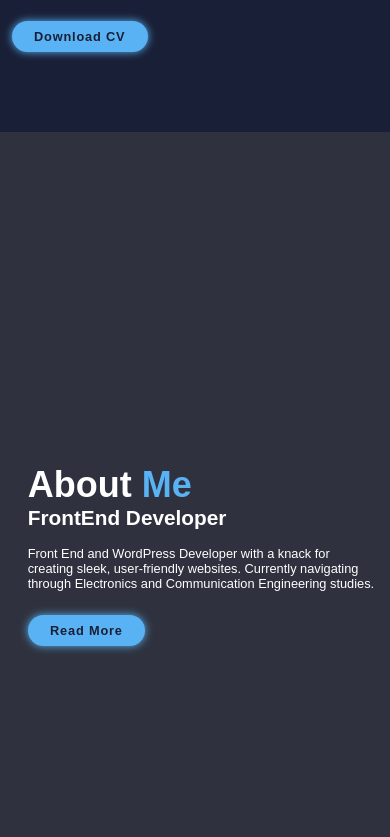
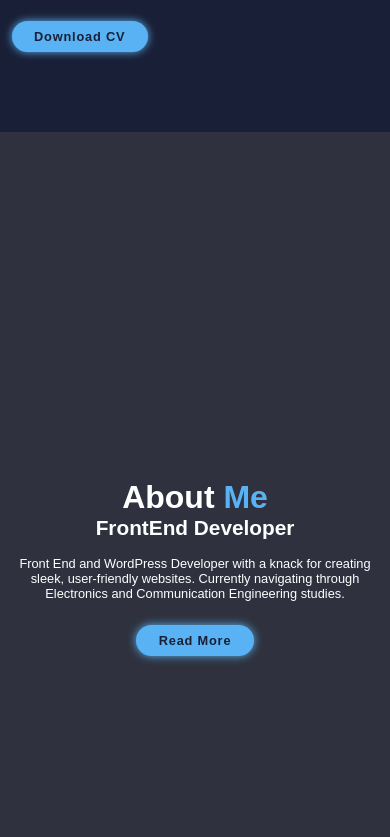
Before and after one commit to Sachin-exe/Portfolio, a plain HTML site: page index.html in a window 390 px wide. Shown: the part 807-1644 px from the top of the page. Drawn offline with nearby package versions, Linux system fonts and the light colour scheme.

Commit message:
About section fix

```diff
--- a/Style/styles.css
+++ b/Style/styles.css
@@ -160,7 +160,11 @@ span{
     align-items: center;
     gap: 2rem;
     background: var(--snd-bg-color);
+
+
+
 }
+
 
 .about-img img{
     width: 35vw;
@@ -465,7 +469,7 @@ span{
     }
 }
 
-@media(max-width: 617px){
+@media only screen and (max-width: 628px) {
     .portfolio-container{
         grid-template-columns: 1fr;
     }
@@ -474,10 +478,32 @@ span{
         width: 80vw;
         margin-top: 8rem;
     }
+    .about{
+        display: flex;
+        flex-direction: column;
+        margin-top: 0;
+        height: 70%;
+        align-items: center;
+        justify-content: center;
+
+    }
 
     .about-img img{
-        width: 100vw;
-        margin-top: 4rem;
+        width: 400px;
+
+    }
+    .heading{
+        text-align: center;
+        font-size: xx-large;
+
+
+    }
+    .about-content{
+        text-align: center;
+        display: flex;
+        flex-direction: column;
+        align-items: center;
+        justify-content: center;
     }
 
 }
```
